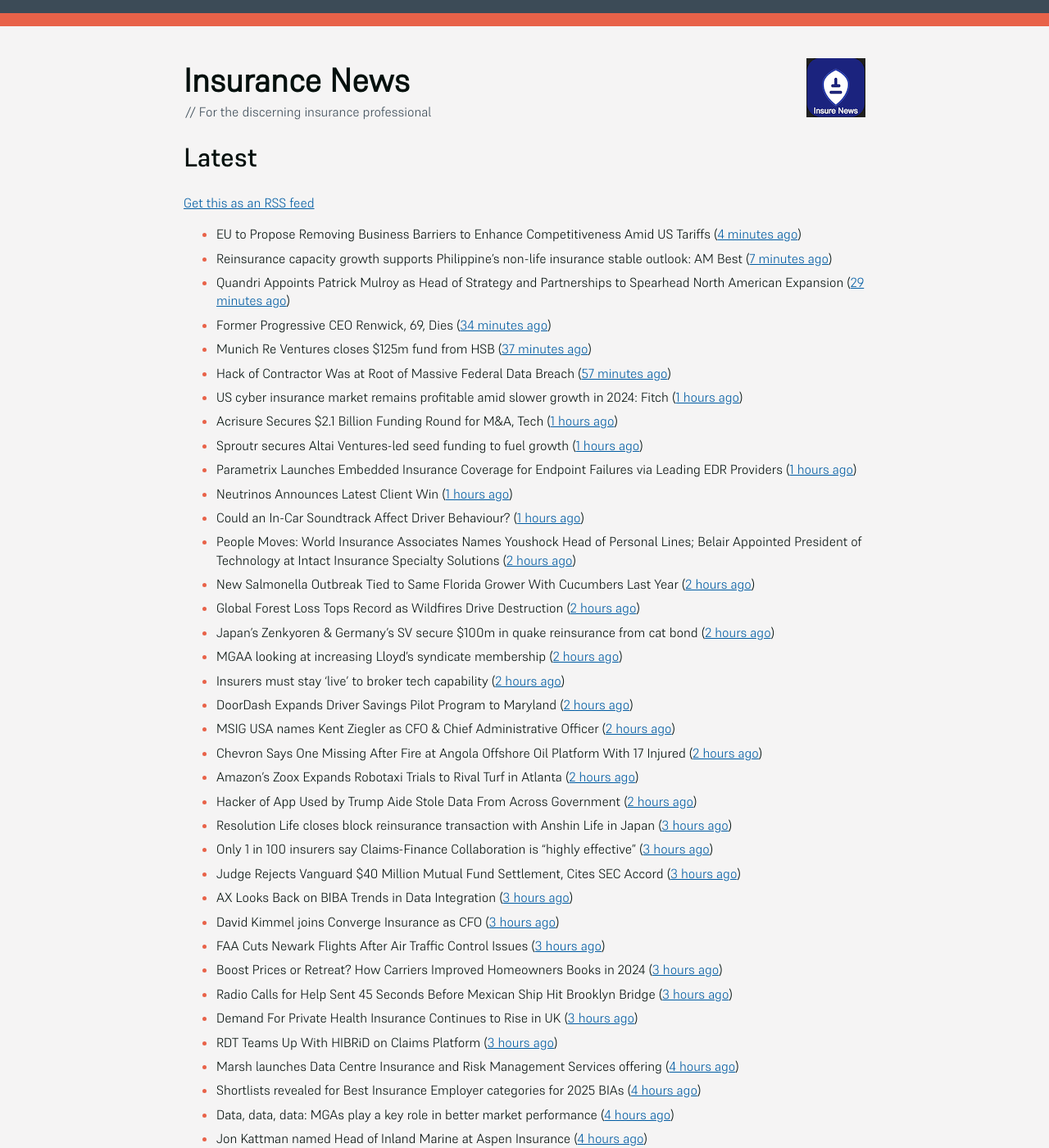
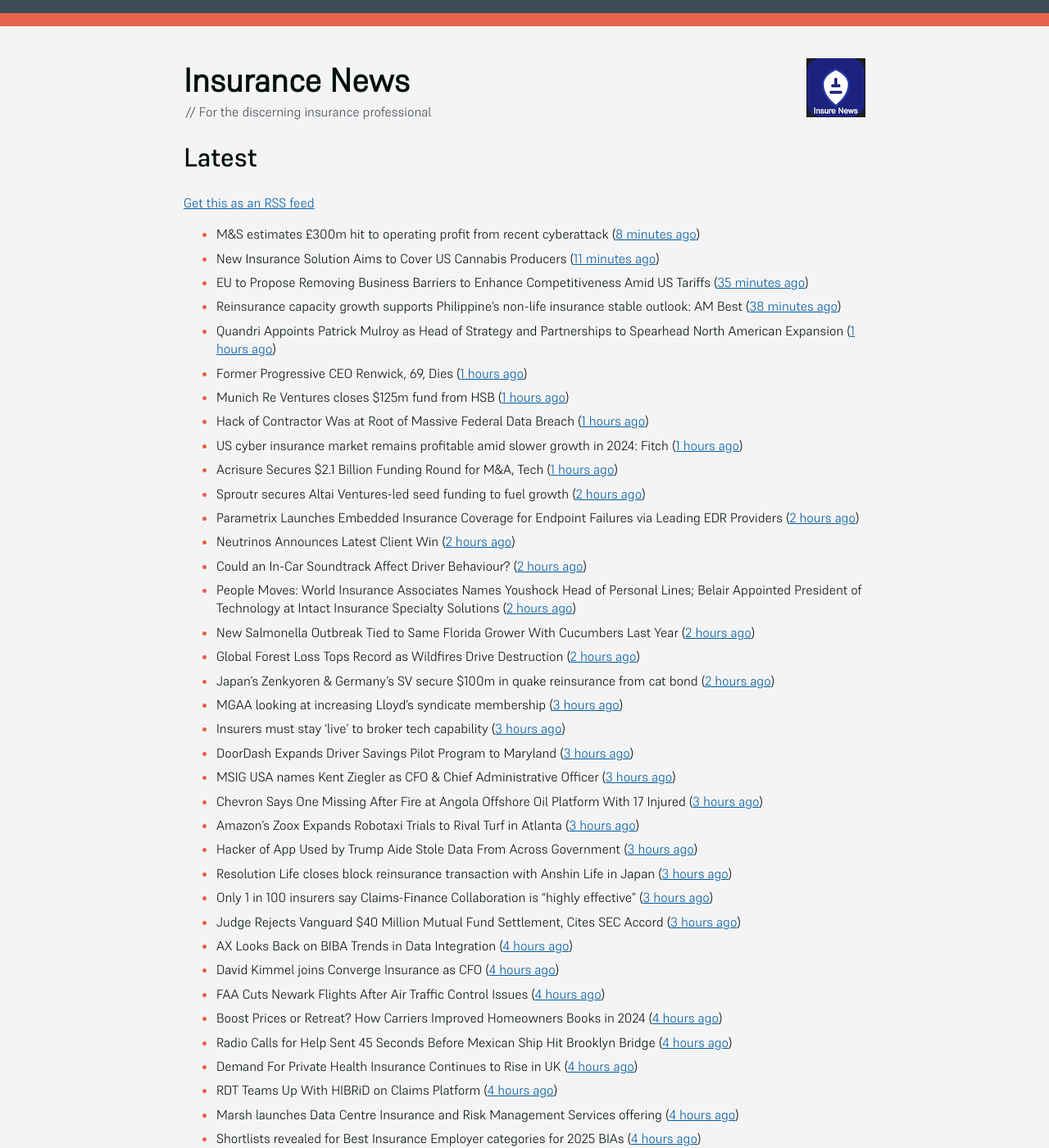
Before and after one commit to mat-0/feeds.thechels.uk, a Jekyll site: the page built from index.md, in a window 1280 px wide and 1400 px high. Shown: the whole window at 82% size. Built offline with Jekyll 4.4.1, drawn with Linux system fonts in a browser that asks for light colours; some of the changed text lies outside the part shown.

Commit message:
New Feed

```diff
--- a/index.md
+++ b/index.md
@@ -8,78 +8,78 @@ description: Latest Updates
 [Get this as an RSS feed](/feed.rss)
 
 <!-- news_marker starts -->
-- EU to Propose Removing Business Barriers to Enhance Competitiveness Amid US Tariffs ([4 minutes ago](https://www.insurancejournal.com/news/international/2025/05/21/824643.htm))
-- Reinsurance capacity growth supports Philippine’s non-life insurance stable outlook: AM Best ([7 minutes ago](https://www.reinsurancene.ws/reinsurance-capacity-growth-supports-philippines-non-life-insurance-stable-outlook-am-best/))
-- Quandri Appoints Patrick Mulroy as Head of Strategy and Partnerships to Spearhead North American Expansion ([29 minutes ago](https://www.insurtechinsights.com/quandri-appoints-patrick-mulroy-as-head-of-strategy-and-partnerships-to-spearhead-north-american-expansion/))
-- Former Progressive CEO Renwick, 69, Dies ([34 minutes ago](https://www.insurancejournal.com/news/national/2025/05/21/824645.htm))
-- Munich Re Ventures closes $125m fund from HSB ([37 minutes ago](https://www.reinsurancene.ws/munich-re-ventures-closes-125m-fund-from-hsb/))
-- Hack of Contractor Was at Root of Massive Federal Data Breach ([57 minutes ago](https://www.insurancejournal.com/news/national/2025/05/21/824641.htm))
+- M&S estimates £300m hit to operating profit from recent cyberattack ([8 minutes ago](https://www.reinsurancene.ws/ms-estimates-300m-hit-to-operating-profit-from-recent-cyberattack/))
+- New Insurance Solution Aims to Cover US Cannabis Producers ([11 minutes ago](https://insurance-edge.net/2025/05/21/new-insurance-solution-aims-to-cover-us-cannabis-producers/))
+- EU to Propose Removing Business Barriers to Enhance Competitiveness Amid US Tariffs ([35 minutes ago](https://www.insurancejournal.com/news/international/2025/05/21/824643.htm))
+- Reinsurance capacity growth supports Philippine’s non-life insurance stable outlook: AM Best ([38 minutes ago](https://www.reinsurancene.ws/reinsurance-capacity-growth-supports-philippines-non-life-insurance-stable-outlook-am-best/))
+- Quandri Appoints Patrick Mulroy as Head of Strategy and Partnerships to Spearhead North American Expansion ([1 hours ago](https://www.insurtechinsights.com/quandri-appoints-patrick-mulroy-as-head-of-strategy-and-partnerships-to-spearhead-north-american-expansion/))
+- Former Progressive CEO Renwick, 69, Dies ([1 hours ago](https://www.insurancejournal.com/news/national/2025/05/21/824645.htm))
+- Munich Re Ventures closes $125m fund from HSB ([1 hours ago](https://www.reinsurancene.ws/munich-re-ventures-closes-125m-fund-from-hsb/))
+- Hack of Contractor Was at Root of Massive Federal Data Breach ([1 hours ago](https://www.insurancejournal.com/news/national/2025/05/21/824641.htm))
 - US cyber insurance market remains profitable amid slower growth in 2024: Fitch ([1 hours ago](https://www.reinsurancene.ws/us-cyber-insurance-market-remains-profitable-amid-slower-growth-in-2024-fitch/))
 - Acrisure Secures $2.1 Billion Funding Round for M&A, Tech ([1 hours ago](https://www.insurancejournal.com/news/national/2025/05/21/824637.htm))
-- Sproutr secures Altai Ventures-led seed funding to fuel growth ([1 hours ago](https://www.reinsurancene.ws/sproutr-secures-altai-ventures-led-seed-funding-to-fuel-growth/))
-- Parametrix Launches Embedded Insurance Coverage for Endpoint Failures via Leading EDR Providers ([1 hours ago](https://www.insurtechinsights.com/parametrix-launches-embedded-insurance-coverage-for-endpoint-failures-via-leading-edr-providers/))
-- Neutrinos Announces Latest Client Win ([1 hours ago](https://insurance-edge.net/2025/05/21/neutrinos-announces-latest-client-win/))
-- Could an In-Car Soundtrack Affect Driver Behaviour? ([1 hours ago](https://insurance-edge.net/2025/05/21/could-an-in-car-soundtrack-affect-driver-behaviour/))
+- Sproutr secures Altai Ventures-led seed funding to fuel growth ([2 hours ago](https://www.reinsurancene.ws/sproutr-secures-altai-ventures-led-seed-funding-to-fuel-growth/))
+- Parametrix Launches Embedded Insurance Coverage for Endpoint Failures via Leading EDR Providers ([2 hours ago](https://www.insurtechinsights.com/parametrix-launches-embedded-insurance-coverage-for-endpoint-failures-via-leading-edr-providers/))
+- Neutrinos Announces Latest Client Win ([2 hours ago](https://insurance-edge.net/2025/05/21/neutrinos-announces-latest-client-win/))
+- Could an In-Car Soundtrack Affect Driver Behaviour? ([2 hours ago](https://insurance-edge.net/2025/05/21/could-an-in-car-soundtrack-affect-driver-behaviour/))
 - People Moves: World Insurance Associates Names Youshock Head of Personal Lines; Belair Appointed President of Technology at Intact Insurance Specialty Solutions ([2 hours ago](https://www.insurancejournal.com/news/national/2025/05/21/824508.htm))
 - New Salmonella Outbreak Tied to Same Florida Grower With Cucumbers Last Year ([2 hours ago](https://www.insurancejournal.com/news/southeast/2025/05/21/824621.htm))
 - Global Forest Loss Tops Record as Wildfires Drive Destruction ([2 hours ago](https://www.insurancejournal.com/news/international/2025/05/21/824618.htm))
 - Japan’s Zenkyoren & Germany’s SV secure $100m in quake reinsurance from cat bond ([2 hours ago](https://www.reinsurancene.ws/japans-zenkyoren-germanys-sv-secure-100m-in-quake-reinsurance-from-cat-bond/))
-- MGAA looking at increasing Lloyd’s syndicate membership ([2 hours ago](https://www.postonline.co.uk/news/7957794/mgaa-looking-at-increasing-lloyd%E2%80%99s-syndicate-membership))
-- Insurers must stay ‘live’ to broker tech capability ([2 hours ago](https://www.postonline.co.uk/broker/7957792/insurers-must-stay-%E2%80%98live%E2%80%99-to-broker-tech-capability))
-- DoorDash Expands Driver Savings Pilot Program to Maryland ([2 hours ago](https://www.insurancejournal.com/news/east/2025/05/21/824599.htm))
-- MSIG USA names Kent Ziegler as CFO & Chief Administrative Officer ([2 hours ago](https://www.reinsurancene.ws/msig-usa-names-kent-ziegler-as-cfo-chief-administrative-officer/))
-- Chevron Says One Missing After Fire at Angola Offshore Oil Platform With 17 Injured ([2 hours ago](https://www.insurancejournal.com/news/international/2025/05/21/824603.htm))
-- Amazon’s Zoox Expands Robotaxi Trials to Rival Turf in Atlanta ([2 hours ago](https://www.insurancejournal.com/news/southeast/2025/05/21/824605.htm))
-- Hacker of App Used by Trump Aide Stole Data From Across Government ([2 hours ago](https://www.insurancejournal.com/news/national/2025/05/21/824594.htm))
+- MGAA looking at increasing Lloyd’s syndicate membership ([3 hours ago](https://www.postonline.co.uk/news/7957794/mgaa-looking-at-increasing-lloyd%E2%80%99s-syndicate-membership))
+- Insurers must stay ‘live’ to broker tech capability ([3 hours ago](https://www.postonline.co.uk/broker/7957792/insurers-must-stay-%E2%80%98live%E2%80%99-to-broker-tech-capability))
+- DoorDash Expands Driver Savings Pilot Program to Maryland ([3 hours ago](https://www.insurancejournal.com/news/east/2025/05/21/824599.htm))
+- MSIG USA names Kent Ziegler as CFO & Chief Administrative Officer ([3 hours ago](https://www.reinsurancene.ws/msig-usa-names-kent-ziegler-as-cfo-chief-administrative-officer/))
+- Chevron Says One Missing After Fire at Angola Offshore Oil Platform With 17 Injured ([3 hours ago](https://www.insurancejournal.com/news/international/2025/05/21/824603.htm))
+- Amazon’s Zoox Expands Robotaxi Trials to Rival Turf in Atlanta ([3 hours ago](https://www.insurancejournal.com/news/southeast/2025/05/21/824605.htm))
+- Hacker of App Used by Trump Aide Stole Data From Across Government ([3 hours ago](https://www.insurancejournal.com/news/national/2025/05/21/824594.htm))
 - Resolution Life closes block reinsurance transaction with Anshin Life in Japan ([3 hours ago](https://www.reinsurancene.ws/resolution-life-closes-block-reinsurance-transaction-with-anshin-life-in-japan/))
 - Only 1 in 100 insurers say Claims-Finance Collaboration is “highly effective” ([3 hours ago](https://ifamagazine.com/only-1-in-100-insurers-say-claims-finance-collaboration-is-highly-effective/))
 - Judge Rejects Vanguard $40 Million Mutual Fund Settlement, Cites SEC Accord ([3 hours ago](https://www.insurancejournal.com/news/east/2025/05/21/824595.htm))
-- AX Looks Back on BIBA Trends in Data Integration ([3 hours ago](https://insurance-edge.net/2025/05/21/ax-looks-back-on-biba-trends-in-data-integration/))
-- David Kimmel joins Converge Insurance as CFO ([3 hours ago](https://www.reinsurancene.ws/david-kimmel-joins-converge-insurance-as-cfo/))
-- FAA Cuts Newark Flights After Air Traffic Control Issues ([3 hours ago](https://www.insurancejournal.com/news/east/2025/05/21/824589.htm))
-- Boost Prices or Retreat? How Carriers Improved Homeowners Books in 2024 ([3 hours ago](https://www.insurancejournal.com/news/national/2025/05/21/824587.htm))
-- Radio Calls for Help Sent 45 Seconds Before Mexican Ship Hit Brooklyn Bridge ([3 hours ago](https://www.insurancejournal.com/news/east/2025/05/21/824582.htm))
-- Demand For Private Health Insurance Continues to Rise in UK ([3 hours ago](https://insurance-edge.net/2025/05/21/demand-for-private-health-insurance-continues-to-rise-in-uk/))
-- RDT Teams Up With HIBRiD on Claims Platform ([3 hours ago](https://insurance-edge.net/2025/05/21/rdt-teams-up-with-hibrid-on-claims-platform/))
+- AX Looks Back on BIBA Trends in Data Integration ([4 hours ago](https://insurance-edge.net/2025/05/21/ax-looks-back-on-biba-trends-in-data-integration/))
+- David Kimmel joins Converge Insurance as CFO ([4 hours ago](https://www.reinsurancene.ws/david-kimmel-joins-converge-insurance-as-cfo/))
+- FAA Cuts Newark Flights After Air Traffic Control Issues ([4 hours ago](https://www.insurancejournal.com/news/east/2025/05/21/824589.htm))
+- Boost Prices or Retreat? How Carriers Improved Homeowners Books in 2024 ([4 hours ago](https://www.insurancejournal.com/news/national/2025/05/21/824587.htm))
+- Radio Calls for Help Sent 45 Seconds Before Mexican Ship Hit Brooklyn Bridge ([4 hours ago](https://www.insurancejournal.com/news/east/2025/05/21/824582.htm))
+- Demand For Private Health Insurance Continues to Rise in UK ([4 hours ago](https://insurance-edge.net/2025/05/21/demand-for-private-health-insurance-continues-to-rise-in-uk/))
+- RDT Teams Up With HIBRiD on Claims Platform ([4 hours ago](https://insurance-edge.net/2025/05/21/rdt-teams-up-with-hibrid-on-claims-platform/))
 - Marsh launches Data Centre Insurance and Risk Management Services offering ([4 hours ago](https://www.reinsurancene.ws/marsh-launches-data-centre-insurance-and-risk-management-services-offering/))
 - Shortlists revealed for Best Insurance Employer categories for 2025 BIAs ([4 hours ago](https://www.postonline.co.uk/broker/7957793/shortlists-revealed-for-best-insurance-employer-categories-for-2025-bias))
-- Data, data, data: MGAs play a key role in better market performance ([4 hours ago](https://www.insurancebusinessmag.com/uk/news/columns/data-data-data-mgas-play-a-key-role-in-better-market-performance-536399.aspx))
-- Jon Kattman named Head of Inland Marine at Aspen Insurance ([4 hours ago](https://www.reinsurancene.ws/jon-kattman-named-head-of-inland-marine-at-aspen-insurance/))
-- Biba attendee seeks justice after payment fraud ([4 hours ago](https://www.postonline.co.uk/news/7957800/biba-attendee-seeks-justice-after-payment-fraud))
-- Case Study Looks at Travel Insurance Trends & Demand ([4 hours ago](https://insurance-edge.net/2025/05/21/case-study-looks-at-travel-insurance-trends-demand/))
+- Data, data, data: MGAs play a key role in better market performance ([5 hours ago](https://www.insurancebusinessmag.com/uk/news/columns/data-data-data-mgas-play-a-key-role-in-better-market-performance-536399.aspx))
+- Biba attendee seeks justice after payment fraud ([5 hours ago](https://www.postonline.co.uk/news/7957800/biba-attendee-seeks-justice-after-payment-fraud))
 - 7.6 million adults take out private medical insurance as health crisis drives rapid growth in protection products ([5 hours ago](https://ifamagazine.com/7-6-million-adults-take-out-private-medical-insurance-as-health-crisis-drives-rapid-growth-in-protection-products/))
-- Acrisure valued at $32bn following Bain Capital-led funding round ([5 hours ago](https://www.postonline.co.uk/broker/7957799/acrisure-valued-at-32bn-following-bain-capital-led-funding-round))
-- Conifer and Skyward Specialty Launch Cannabis Select Insurance Program for Large-Scale Operators ([5 hours ago](https://www.insurtechinsights.com/conifer-and-skyward-specialty-launch-cannabis-select-insurance-program-for-large-scale-operators/))
+- Acrisure valued at $32bn following Bain Capital-led funding round ([6 hours ago](https://www.postonline.co.uk/broker/7957799/acrisure-valued-at-32bn-following-bain-capital-led-funding-round))
+- Conifer and Skyward Specialty Launch Cannabis Select Insurance Program for Large-Scale Operators ([6 hours ago](https://www.insurtechinsights.com/conifer-and-skyward-specialty-launch-cannabis-select-insurance-program-for-large-scale-operators/))
 - Acrisure Secures $2.1 Billion Funding Led by Bain Capital, Boosts Valuation to $32 Billion ([6 hours ago](https://www.insurtechinsights.com/acrisure-secures-2-1-billion-funding-led-by-bain-capital-boosts-valuation-to-32-billion/))
-- L&G upgrades Group Critical Illness Cover ([6 hours ago](https://ifamagazine.com/lg-upgrades-group-critical-illness-cover/))
-- Cutting through the complexity of protection products ([6 hours ago](https://ifamagazine.com/cutting-through-the-complexity-of-protection-products/))
+- L&G upgrades Group Critical Illness Cover ([7 hours ago](https://ifamagazine.com/lg-upgrades-group-critical-illness-cover/))
+- Cutting through the complexity of protection products ([7 hours ago](https://ifamagazine.com/cutting-through-the-complexity-of-protection-products/))
 - Recent power cuts highlight coverage disparities ([7 hours ago](https://www.postonline.co.uk/commercial/7957791/recent-power-cuts-highlight-coverage-disparities))
-- Marks & Spencer Says Cyberattack to Cost £300 Million ([7 hours ago](https://www.insurancejournal.com/news/international/2025/05/21/824570.htm))
+- Marks & Spencer Says Cyberattack to Cost £300 Million ([8 hours ago](https://www.insurancejournal.com/news/international/2025/05/21/824570.htm))
 - How Aviva is redefining mid-market support ([8 hours ago](https://www.insurancebusinessmag.com/uk/news/breaking-news/how-aviva-is-redefining-midmarket-support-535375.aspx))
-- Acrisure secures major capital backing to advance fintech strategy ([8 hours ago](https://www.insurancebusinessmag.com/uk/news/breaking-news/acrisure-secures-major-capital-backing-to-advance-fintech-strategy-536392.aspx))
-- Tokio Marine sees net income almost double ([8 hours ago](https://www.insurancebusinessmag.com/uk/news/breaking-news/tokio-marine-sees-net-income-almost-double-536377.aspx))
-- Marks & Spencer projects massive losses after cyberattack ([8 hours ago](https://www.insurancebusinessmag.com/uk/news/cyber/marks-and-spencer-projects-massive-losses-after-cyberattack-536391.aspx))
-- Revealed – Insurance sector failing to adequately cover agriculture ([8 hours ago](https://www.insurancebusinessmag.com/uk/news/breaking-news/revealed--insurance-sector-failing-to-adequately-cover-agriculture-536376.aspx))
+- Acrisure secures major capital backing to advance fintech strategy ([9 hours ago](https://www.insurancebusinessmag.com/uk/news/breaking-news/acrisure-secures-major-capital-backing-to-advance-fintech-strategy-536392.aspx))
+- Tokio Marine sees net income almost double ([9 hours ago](https://www.insurancebusinessmag.com/uk/news/breaking-news/tokio-marine-sees-net-income-almost-double-536377.aspx))
+- Marks & Spencer projects massive losses after cyberattack ([9 hours ago](https://www.insurancebusinessmag.com/uk/news/cyber/marks-and-spencer-projects-massive-losses-after-cyberattack-536391.aspx))
+- Revealed – Insurance sector failing to adequately cover agriculture ([9 hours ago](https://www.insurancebusinessmag.com/uk/news/breaking-news/revealed--insurance-sector-failing-to-adequately-cover-agriculture-536376.aspx))
 - RSA launches new Forces Family Support Policy ([9 hours ago](https://www.insurancebusinessmag.com/uk/news/breaking-news/rsa-launches-new-forces-family-support-policy-536375.aspx))
 - Mental health now third leading cause of income protection claims – LV= ([9 hours ago](https://www.insurancebusinessmag.com/uk/news/life-insurance/mental-health-now-third-leading-cause-of-income-protection-claims--lv-536390.aspx))
 - Only 7% of businesses adopt parametric flood insurance ([9 hours ago](https://www.postonline.co.uk/news/7957796/only-7-of-businesses-adopt-parametric-flood-insurance))
 - Xceedance gets CII accreditation for catastrophe risk modelling training programme ([9 hours ago](https://www.insurancebusinessmag.com/uk/news/catastrophe/xceedance-gets-cii-accreditation-for-catastrophe-risk-modelling-training-programme-536374.aspx))
-- Thoma Bravo’s Nearmap to Buy Insurance Tech Firm Itel for Over $1.3B ([9 hours ago](https://www.insurancejournal.com/news/national/2025/05/21/824558.htm))
-- Europe’s Farm Sector Loses €28 Billion a Year From Climate Risks ([9 hours ago](https://www.insurancejournal.com/news/international/2025/05/21/824536.htm))
+- Thoma Bravo’s Nearmap to Buy Insurance Tech Firm Itel for Over $1.3B ([10 hours ago](https://www.insurancejournal.com/news/national/2025/05/21/824558.htm))
+- Europe’s Farm Sector Loses €28 Billion a Year From Climate Risks ([10 hours ago](https://www.insurancejournal.com/news/international/2025/05/21/824536.htm))
 - World Insurance Adds Two Agencies in South Carolina ([10 hours ago](https://www.insurancejournal.com/news/southeast/2025/05/21/824482.htm))
 - Alphabet’s Waymo Gets California Nod for Robotaxi Expansion in Bay Area ([10 hours ago](https://www.insurancejournal.com/news/west/2025/05/21/824562.htm))
 - Carrying on caravanning – courtesy of insurance ([10 hours ago](https://www.postonline.co.uk/personal/7957724/carrying-on-caravanning-%E2%80%93-courtesy-of-insurance))
 - Could aviation insurance be about to skyrocket? ([10 hours ago](https://www.postonline.co.uk/commercial/7957567/could-aviation-insurance-be-about-to-skyrocket))
 - How insurers should tackle the luxury watch theft crisis ([10 hours ago](https://www.postonline.co.uk/claims/7957407/how-insurers-should-tackle-the-luxury-watch-theft-crisis))
-- Ransomware claims costly but stabilized in 2024, Coalition ([18 hours ago](https://www.dig-in.com/news/ransomware-claims-costly-but-stabilized-in-2024-coalition))
+- Ransomware claims costly but stabilized in 2024, Coalition ([19 hours ago](https://www.dig-in.com/news/ransomware-claims-costly-but-stabilized-in-2024-coalition))
 - MGAs: Turning financial infrastructure into a strategic advantage ([19 hours ago](https://www.dig-in.com/opinion/turning-financial-infrastructure-into-a-strategic-advantage))
 - Insurers must manage governance and bias to comply with AI regulation, experts say ([19 hours ago](https://www.dig-in.com/news/ai-governance-and-bias-become-compliance-issues-for-insurers))
 - Exporters rethink routes after tariff shock – Allianz Trade ([19 hours ago](https://www.insurancebusinessmag.com/uk/news/sme/exporters-rethink-routes-after-tariff-shock--allianz-trade-536347.aspx))
-- Marsh secures navy insurance role ([19 hours ago](https://www.insurancebusinessmag.com/uk/news/marine/marsh-secures-navy-insurance-role-536336.aspx))
+- Marsh secures navy insurance role ([20 hours ago](https://www.insurancebusinessmag.com/uk/news/marine/marsh-secures-navy-insurance-role-536336.aspx))
 - Senate Will Try to Block California Vehicle Standards to Phase Out Gas-Powered Cars ([21 hours ago](https://www.insurancejournal.com/news/west/2025/05/20/824554.htm))
-- Central US Severe Weather Outbreak Caused Billions in Damages, AccuWeather Says ([22 hours ago](https://www.insurancejournal.com/news/midwest/2025/05/20/824523.htm))
-- Ryan Specialty Acquires Irish MGU 360° Underwriting ([22 hours ago](https://www.insurancejournal.com/news/international/2025/05/20/824530.htm))
-- No NOAA Large-Disaster Data to Hurt Insurers’ Grasp of Secondary Perils, Says AM Best ([22 hours ago](https://www.insurancejournal.com/news/national/2025/05/20/824515.htm))
+- Central US Severe Weather Outbreak Caused Billions in Damages, AccuWeather Says ([23 hours ago](https://www.insurancejournal.com/news/midwest/2025/05/20/824523.htm))
+- Ryan Specialty Acquires Irish MGU 360° Underwriting ([23 hours ago](https://www.insurancejournal.com/news/international/2025/05/20/824530.htm))
+- No NOAA Large-Disaster Data to Hurt Insurers’ Grasp of Secondary Perils, Says AM Best ([23 hours ago](https://www.insurancejournal.com/news/national/2025/05/20/824515.htm))
 - Iowa-Based Ice Cream Manufacturer Issues Recall Over Plastic Concerns ([23 hours ago](https://www.insurancejournal.com/news/midwest/2025/05/20/824520.htm))
 - Cytora and Aisix Solutions Partner to Bolster Insurers’ Wildfire Risk Management ([1 days ago](https://www.insurtechinsights.com/cytora-and-aisix-solutions-partner-to-bolster-insurers-wildfire-risk-management/))
 - Nearmap to Acquire Itel in $1.3 Billion Deal, Creating $8 Billion Property Intelligence Powerhouse ([1 days ago](https://www.insurtechinsights.com/nearmap-to-acquire-itel-in-1-3-billion-deal-creating-8-billion-property-intelligence-powerhouse/))
```
